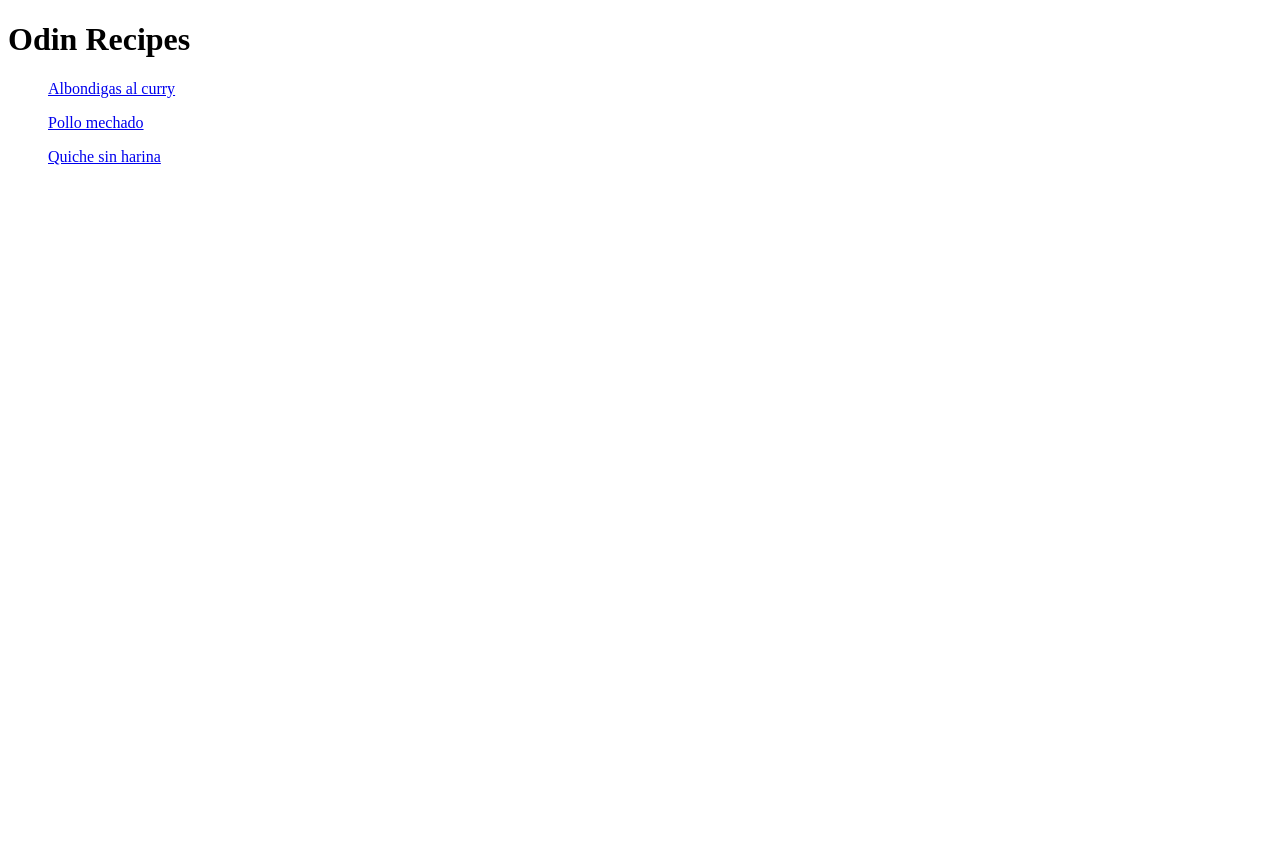
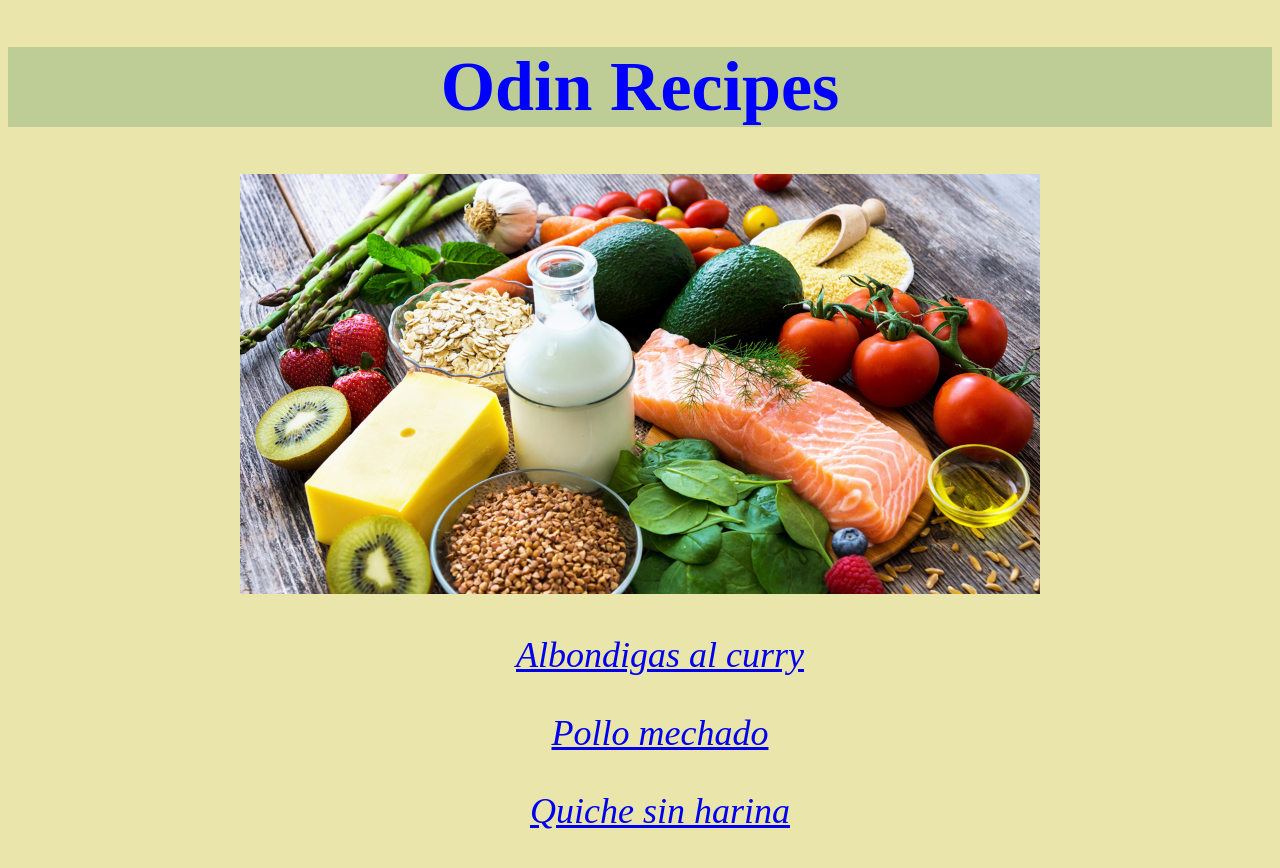
Before and after one commit to AcastilloDEV/odin-recipes, a plain HTML site: page index.html in a window 1280 px wide. Before the commit the page ends 800 px from the top, so only its background shows below. Drawn offline with Linux system fonts and the light colour scheme.

Commit message:
Add style to main page

```diff
--- a/index.html
+++ b/index.html
@@ -2,14 +2,22 @@
 <html lang="en">
 <head>
     <meta charset="UTF-8">
-
-    <title>Document</title>
+    <link rel="stylesheet" href="style.css">
+    <title>Odin recipes</title>
 </head>
 <body>
-    <h1>Odin Recipes</h1>
-    <ul><a href="recipes/albondigas.html">Albondigas al curry</a></ul>
-    <ul><a href="recipes/pollo.html">Pollo mechado</a></ul>
-    <ul><a href="recipes/quiche.html">Quiche sin harina</a></ul>
+    <h1 class="main-title">Odin Recipes</h1>
+
+    <div>
+
+        <img src="images/02-Blog-Healthy-Food-L.jpg" alt="Ingredientes variados, frutas y vegetales">
+
+
+    </div>
+
+    <ul class="enlace-receta"><a href="recipes/albondigas.html">Albondigas al curry</a></ul>
+    <ul class="enlace-receta"><a href="recipes/pollo.html">Pollo mechado</a></ul>
+    <ul class="enlace-receta"><a href="recipes/quiche.html">Quiche sin harina</a></ul>
 
 
 </body>
--- /dev/null
+++ b/style.css
@@ -0,0 +1,38 @@
+/* Style sheet */
+
+.main-title {
+
+font-size: 70px;
+color:blue;
+font-weight: 700;
+text-align: center;
+background-color: rgba(183, 202, 146, 0.863);
+
+
+}
+
+.enlace-receta {
+
+font-size: 36px;
+color: gray;
+font-style: italic;
+text-align: center;
+
+
+}
+
+body {
+
+    background-color: rgb(233, 229, 171);
+}
+
+div {
+
+    text-align: center;
+
+}
+
+img {
+
+    width: 800px;
+}
```
Also changed, not shown: images/02-Blog-Healthy-Food-L.jpg (added).
